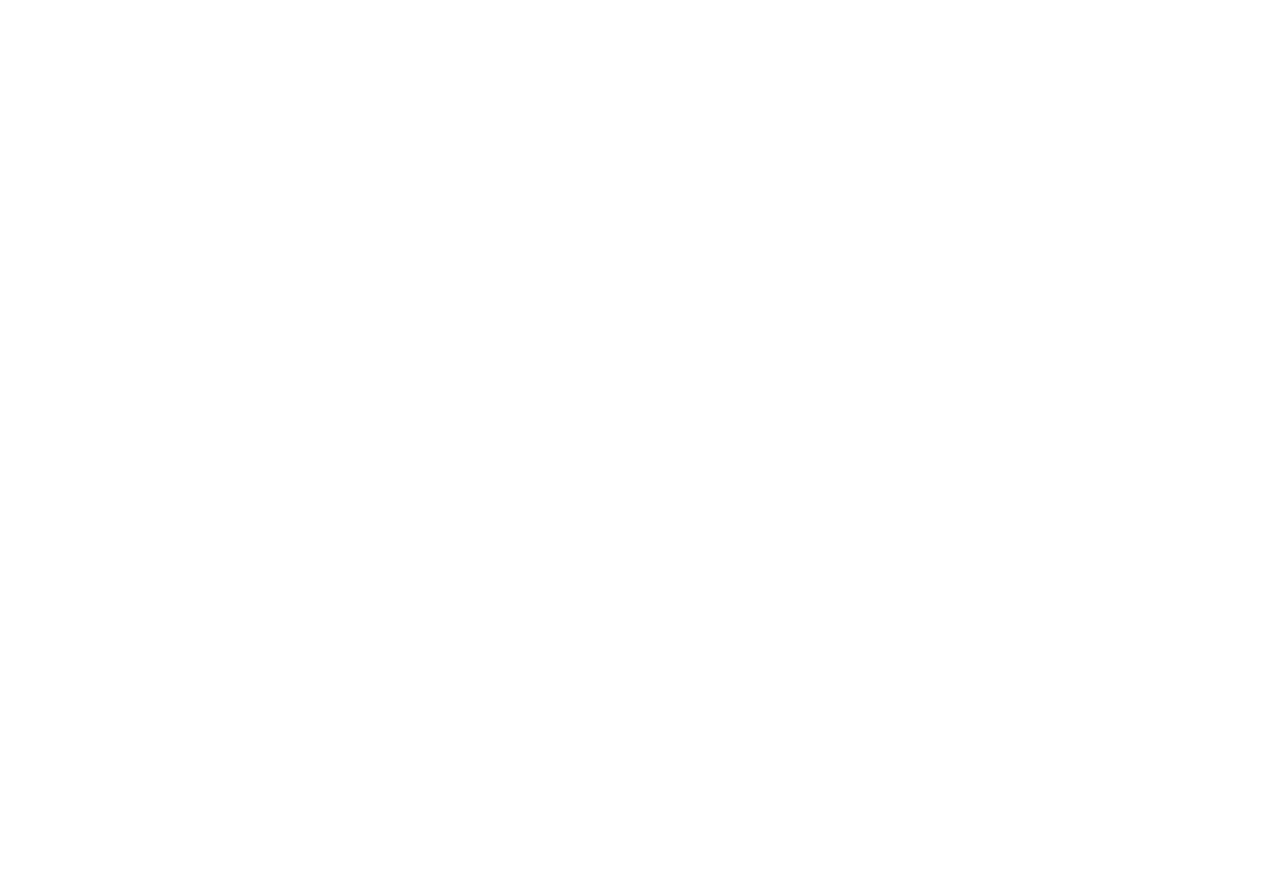
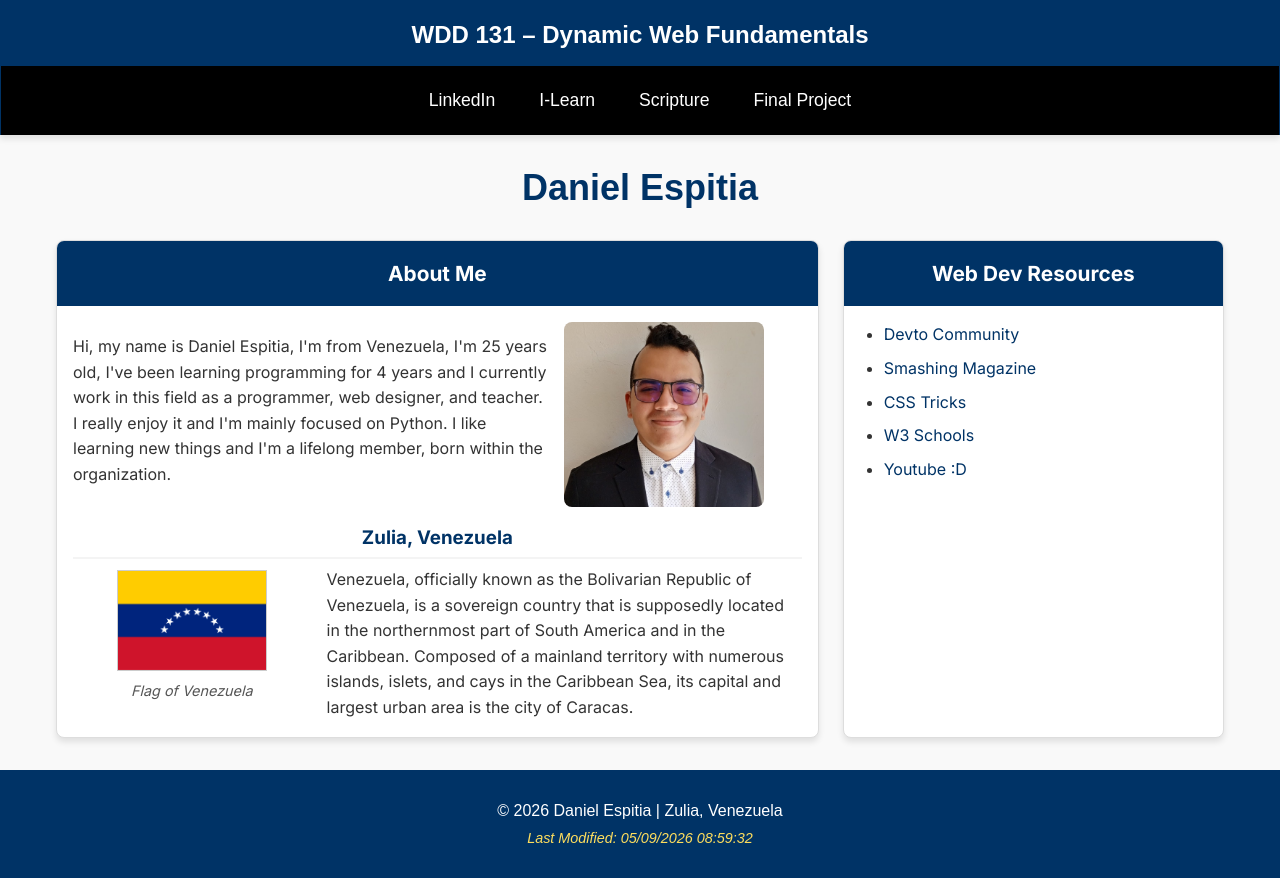
Before and after one commit to danielzespitia/wdd131, a plain HTML site: page index.html in a window 1280 px wide. Before the commit the page ends 800 px from the top, so only its background shows below. Drawn offline with Linux system fonts and the light colour scheme; a web font is replaced by a local one.

Commit message:
version 001

```diff
--- a/index.html
+++ b/index.html
@@ -3,9 +3,67 @@
 <head>
     <meta charset="UTF-8">
     <meta name="viewport" content="width=device-width, initial-scale=1.0">
-    <title>Document</title>
+    <title>WDD 131 – Dynamic Web Fundamentals – Daniel Espitia</title>
+    <meta name="description" content="WDD 131 – Dynamic Web Fundamentals – Daniel Espitia - W01 Assignment: Home Page">
+    <meta name="author" content="Daniel Espitia">
+    <link rel="icon" href="images/daniel_espitia.jpg">
+    <link href="https://fonts.googleapis.com/css2?family=Gruppo&family=Inter:wght@400;700&family=Merriweather:wght@400;700&display=swap" rel="stylesheet">
+    <link rel="stylesheet" href="styles/base.css">
+    <script src="scripts/getdates.js" defer></script>
 </head>
 <body>
+    <header>
+        <span id="course-title">WDD 131 – Dynamic Web Fundamentals</span>
+        <nav>
+            <a href="https://www.linkedin.com/in/danielzespitia/" target="_blank">LinkedIn</a>
+            <a href="https://byupw.instructure.com/" target="_blank">I-Learn</a>
+            <a href="https://www.churchofjesuschrist.org/study/scriptures" target="_blank">Scripture</a>
+            <a href="#" target="_blank">Final Project</a>
+        </nav>
+    </header>
 
+    <main>
+        <h1>Daniel Espitia</h1>
+
+        <div class="main-grid">
+            <section class="card">
+                <h2>About Me</h2>
+                <div class="card-content">
+                    <p>Hi, my name is Daniel Espitia, I'm from Venezuela, I'm 25 years old, I've been learning programming for 4 years and I currently work in this field as a programmer, web designer, and teacher. I really enjoy it and I'm mainly focused on Python. I like learning new things and I'm a lifelong member, born within the organization.</p>
+                    <img src="images/daniel_espitia.jpg" alt="Profile picture - Daniel Espitia" class="profile-image">
+                </div>
+
+                <div class="card-subsection">
+                    <h3>Zulia, Venezuela</h3>
+                    <div class="subsection-content">
+                        <figure class="flag-figure">
+                            <img src="images/veneuela.webp" alt="Flag of Venezuela" class="flag-image">
+                            <figcaption>Flag of Venezuela</figcaption>
+                        </figure>
+                        <p>Venezuela, officially known as the Bolivarian Republic of Venezuela, is a sovereign country that is supposedly located in the northernmost part of South America and in the Caribbean. Composed of a mainland territory with numerous islands, islets, and cays in the Caribbean Sea, its capital and largest urban area is the city of Caracas.</p>
+                    </div>
+                </div>
+            </section>
+
+            <section class="card">
+                <h2>Web Dev Resources</h2>
+                <ul class="resource-list">
+                    <li><a href="https://devtocommunity.org/" target="_blank">Devto Community</a></li>
+                    <li><a href="https://smashingmagazine.com/" target="_blank">Smashing Magazine</a></li>
+                    <li><a href="https://css-tricks.com/" target="_blank">CSS Tricks</a></li>
+                    <li><a href="https://www.w3schools.com/" target="_blank">W3 Schools</a></li>
+                    <li><a href="https://www.youtube.com/watch?v=HGTJBPNC-Gw" target="_blank">Youtube :D</a></li>
+                </ul>
+            </section>
+        </div>
+    </main>
+
+    <footer>
+        <p>
+            &copy; <span id="currentyear"></span>
+            Daniel Espitia | Zulia, Venezuela
+        </p>
+        <p id="lastModified"></p>
+    </footer>
 </body>
 </html>
--- /dev/null
+++ b/scripts/getdates.js
@@ -0,0 +1,21 @@
+document.addEventListener("DOMContentLoaded", function() {
+    try {
+        const yearElement = document.getElementById("currentyear");
+        const currentDate = new Date();
+        const currentYear = currentDate.getFullYear();
+
+        if (yearElement) {
+            yearElement.textContent = currentYear;
+        }
+
+        const lastModifiedElement = document.getElementById("lastModified");
+        const lastModifiedDate = document.lastModified;
+
+        if (lastModifiedElement) {
+            lastModifiedElement.textContent = "Last Modified: " + lastModifiedDate;
+        }
+
+    } catch (error) {
+        console.error("Error in getdates.js:", error);
+    }
+});
--- /dev/null
+++ b/styles/base.css
@@ -0,0 +1,240 @@
+:root {
+    --primary-color: #003366;
+    --secondary-color: #f4f4f4;
+    --accent-color: #667eea;
+    --text-dark: #333333;
+    --text-light: #ffffff;
+    --border-radius: 8px;
+    --shadow: 0 4px 6px rgba(0, 0, 0, 0.1);
+    --font-heading: 'Inter', sans-serif;
+    --font-body: 'Inter', sans-serif;
+}
+
+* {
+    box-sizing: border-box;
+    margin: 0;
+    padding: 0;
+}
+
+body {
+    font-family: var(--font-body);
+    color: var(--text-dark);
+    line-height: 1.6;
+    background-color: #f9f9f9;
+}
+
+header {
+    background-color: var(--primary-color);
+    color: var(--text-light);
+    padding: 1rem 2%;
+    text-align: center;
+    box-shadow: var(--shadow);
+}
+
+#course-title {
+    display: block;
+    font-size: 1.5rem;
+    font-weight: 700;
+    font-family: var(--font-heading);
+    margin-bottom: 0.75rem;
+}
+
+nav {
+    display: flex;
+    flex-direction: column;
+    align-items: center;
+    gap: 0.5rem;
+    background-color: #000;
+    padding: 0.75rem 2%;
+    margin: 0.75rem -2% -1rem -2%;
+}
+
+nav a {
+    color: var(--text-light);
+    text-decoration: none;
+    font-size: 1.1rem;
+    padding: 0.5rem 1rem;
+    border-radius: var(--border-radius);
+    transition: background-color 0.3s ease, color 0.3s ease;
+}
+
+nav a:hover {
+    background-color: var(--accent-color);
+    color: var(--text-light);
+}
+
+main {
+    max-width: 1200px;
+    margin: 1.5rem auto;
+    padding: 0 1rem;
+}
+
+main h1 {
+    font-family: var(--font-heading);
+    color: var(--primary-color);
+    text-align: center;
+    margin-bottom: 1.5rem;
+    font-size: 2.25rem;
+}
+
+.main-grid {
+    display: grid;
+    grid-template-columns: 1fr;
+    gap: 1.5rem;
+}
+
+.card {
+    background-color: var(--text-light);
+    border: 1px solid #ddd;
+    border-radius: var(--border-radius);
+    box-shadow: var(--shadow);
+    overflow: hidden;
+}
+
+.card h2 {
+    font-family: var(--font-heading);
+    background-color: var(--primary-color);
+    color: var(--text-light);
+    padding: 1rem;
+    margin: 0;
+    font-size: 1.3rem;
+    text-align: center;
+}
+
+.card-content {
+    padding: 1rem;
+    display: grid;
+    grid-template-columns: 1fr;
+    gap: 1rem;
+    align-items: center;
+}
+
+.card-content p {
+    margin-bottom: 0.5rem;
+}
+
+.profile-image {
+    max-width: 200px;
+    width: 100%;
+    height: auto;
+    border-radius: var(--border-radius);
+    margin: 0 auto;
+    display: block;
+}
+
+.card-subsection {
+    padding: 0 1rem 1rem 1rem;
+}
+
+.card-subsection h3 {
+    font-family: var(--font-heading);
+    color: var(--primary-color);
+    border-bottom: 2px solid var(--secondary-color);
+    padding-bottom: 0.25rem;
+    margin-bottom: 0.5rem;
+    text-align: center;
+}
+
+.subsection-content {
+    display: grid;
+    grid-template-columns: 1fr;
+    gap: 1rem;
+    align-items: center;
+}
+
+.flag-image {
+    max-width: 150px;
+    width: 100%;
+    height: auto;
+    border: 1px solid #ccc;
+    margin: 0 auto;
+}
+
+.flag-figure {
+    margin: 0 0 1rem 0;
+    text-align: center;
+}
+
+.flag-figure img {
+    display: block;
+    margin: 0 auto 0.5rem auto;
+}
+
+.flag-figure figcaption {
+    font-style: italic;
+    font-size: 0.9rem;
+    color: #555;
+}
+
+.resource-list {
+    padding: 1rem 2.5rem;
+}
+
+.resource-list li {
+    margin-bottom: 0.5rem;
+}
+
+.resource-list a {
+    color: var(--primary-color);
+    text-decoration: none;
+}
+
+.resource-list a:hover {
+    color: var(--accent-color);
+    text-decoration: underline;
+}
+
+footer {
+    background-color: var(--primary-color);
+    color: var(--text-light);
+    padding: 1.5rem 2%;
+    text-align: center;
+    margin-top: 2rem;
+}
+
+footer p {
+    margin: 0.25rem 0;
+}
+
+#lastModified {
+    color: #fddd5d;
+    font-size: 0.9rem;
+    font-style: italic;
+}
+
+@media (min-width: 600px) {
+    nav {
+        flex-direction: row;
+        justify-content: center;
+        gap: 0.75rem;
+    }
+
+    .card-content {
+        grid-template-columns: 2fr 1fr;
+    }
+
+    .profile-image {
+        margin: 0;
+    }
+
+    .subsection-content {
+        grid-template-columns: 1fr 2fr;
+    }
+
+    .flag-image {
+        margin: 0;
+    }
+}
+
+@media (min-width: 900px) {
+    .main-grid {
+        grid-template-columns: 2fr 1fr;
+    }
+}
+
+#course-title,
+nav a,
+main h1,
+footer {
+    font-family: 'Gruppo', sans-serif;
+}
--- /dev/null
+++ b/week01/styles/layout.css
@@ -0,0 +1,119 @@
+body {
+    font-family: -apple-system, BlinkMacSystemFont, "Segoe UI", Roboto, Arial, sans-serif;
+    margin: 0;
+    padding: 0;
+    min-height: 100vh;
+    background-color: #f0f0f0;
+    display: grid;
+    grid-template-columns: 3fr 1fr;
+    grid-template-rows: auto 1fr auto;
+    grid-template-areas:
+        "header header"
+        "main   aside"
+        "footer footer";
+}
+
+header {
+    grid-area: header;
+}
+
+main {
+    grid-area: main;
+}
+
+aside {
+    grid-area: aside;
+}
+
+footer {
+    grid-area: footer;
+}
+
+header {
+    background-color: #333;
+    color: #f4f4f4;
+    padding: 1rem 1rem 0 1rem;
+}
+
+header {
+    display: flex;
+    flex-direction: column;
+}
+
+header h1 {
+    margin: 0 0 1rem 0;
+    font-size: 1.8rem;
+}
+
+nav {
+    background-color: #111;
+    position: relative;
+    left: 50%;
+    right: 50%;
+    margin-left: -50vw;
+    margin-right: -50vw;
+    width: 100vw;
+    padding: 0;
+}
+
+nav ul {
+    display: flex;
+    flex-wrap: nowrap;
+    justify-content: center;
+    list-style-type: none;
+    margin: 0;
+    padding: 0;
+}
+
+nav ul li {
+    flex: 1 1 0;
+    margin: 0;
+}
+
+nav ul li a {
+    color: white;
+    text-decoration: none;
+    display: block;
+    padding: 0.85rem 0;
+    text-align: center;
+}
+
+nav ul li a:hover {
+    background-color: #555;
+}
+
+main {
+    background-color: #e9e9e9;
+    padding: 1.5rem;
+    border-radius: 4px;
+}
+
+aside {
+    background-color: #ffffff;
+    padding: 1.5rem;
+    border-radius: 4px;
+}
+
+footer {
+    background-color: #333;
+    color: #f4f4f4;
+    padding: 1rem;
+    text-align: center;
+    font-size: 0.9rem;
+}
+
+@media (max-width: 768px) {
+    body {
+        grid-template-columns: 1fr;
+        grid-template-areas:
+            "header"
+            "main"
+            "aside"
+            "footer";
+    }
+
+    nav ul {
+        flex-direction: column;
+        align-items: center;
+    }
+}
```
Also changed, not shown: week01/basic_layout.html (added, +34 -0 lines), images/daniel_espitia.jpg (added), images/veneuela.webp (added), 1 other file.
